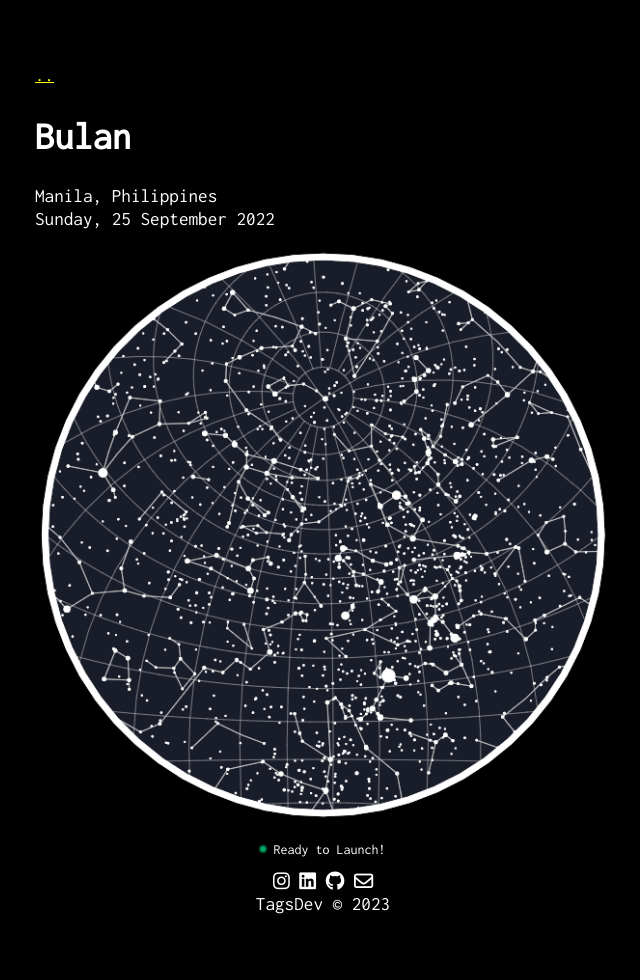
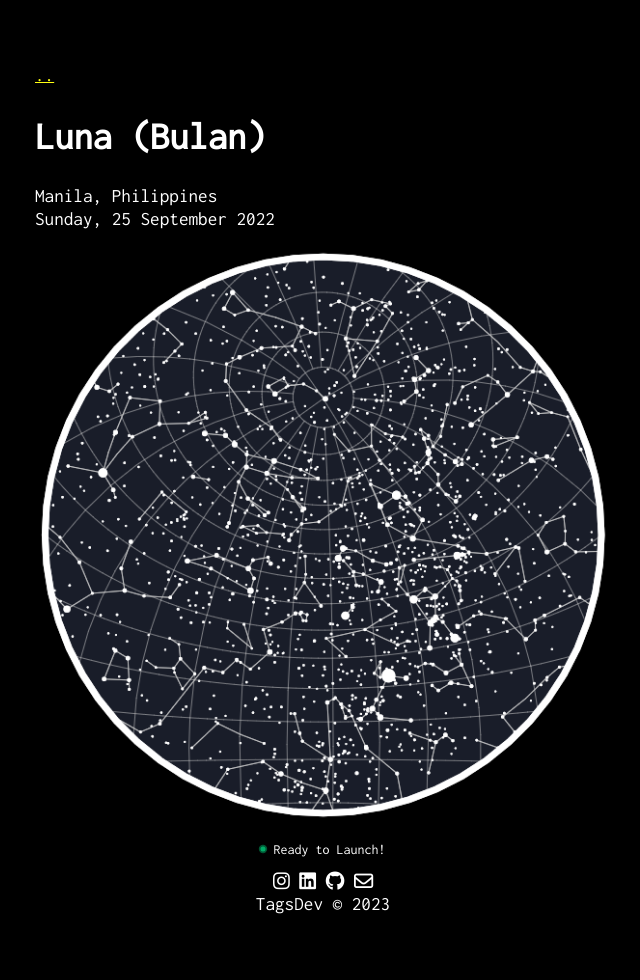
Before and after one commit to mcbtaguiad/web-tagsdev-jekyll, a Jekyll site: the page built from tagsdev/_posts/2023-03-01-imcollectingmoonlight.md, in a window 1280 px wide. Shown: the whole page, without its empty margins (317-957 px from the left). Built offline with Jekyll 4.4.1, drawn with Linux system fonts in a browser that asks for light colours; nearby versions of some CDN libraries.

Commit message:
minor fix

```diff
--- a/tagsdev/_posts/2023-03-01-bulan.md
+++ b/tagsdev/_posts/2023-03-01-imcollectingmoonlight.md
@@ -1,10 +1,10 @@
 ---
 layout: post_bulan
-title: "Bulan"
+title: "Luna (Bulan)"
 date: 2023-03-01T09:33:01+08:00
 #draft: true
 author: "Mark Taguiad"
-subject: 'Bulan ko'
+subject: 'Luna'
 tags: ["luna", "bulan", "moon", "starmap"]
 ShowToc: true
 TocOpen: false
@@ -21,7 +21,6 @@ TocOpen: false
 Manila, Philippines\
 Sunday, 25 September 2022
 
-
-![Alt text]({{site.baseurl}}/assets/img/starmap.png "starmap")
-
+[![starmap]({{site.baseurl}}/assets/img/starmap.png 'starmap')](https://www.imcollectingmoonlight.com/)
+<!-- ![Alt text]({{site.baseurl}}/assets/img/starmap.png "starmap") -->
 <!-- ![Alt text]({{site.baseurl}}/assets/img/scorpio.webp "scorpio") -->
```
